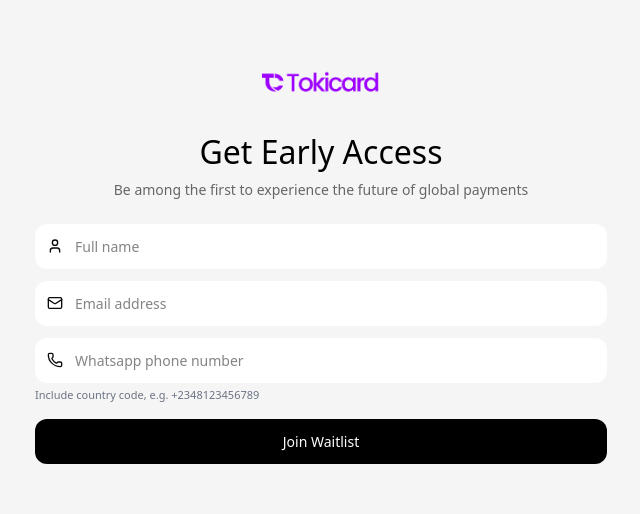
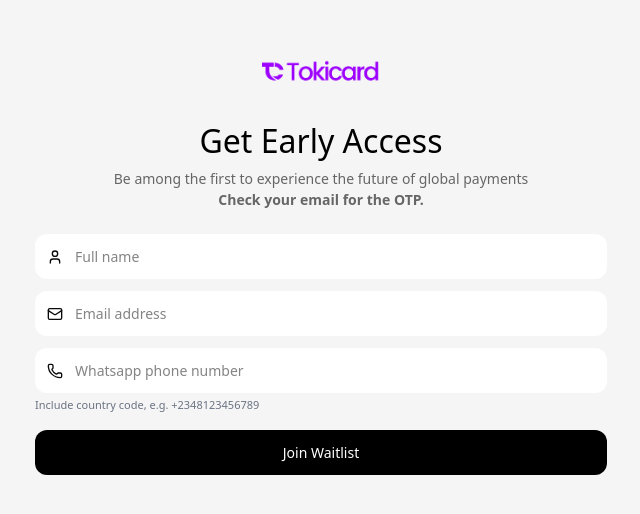
Before and after one commit to tokicardapp-cpu/tokicardapp, a React (Vite) app: page /waitlist in a window 1280 px wide. Shown: the part 120-634 px from the top of the page, without its empty margins (319-959 px from the left). Built offline with nearby package versions, Linux system fonts and the light colour scheme.

Commit message:
i just upgraded our email limit on resend

```diff
--- a/src/components/Waitlist.tsx
+++ b/src/components/Waitlist.tsx
@@ -223,7 +223,11 @@ export function WaitlistForm({ onSuccess, onLoadingStart }: WaitlistFormProps) {
           </h1>
           <p className="text-[13px] sm:text-[14px] text-center text-[#666666] mb-6 max-w-[420px]">
             Be among the first to experience the future of global payments
+             <p className="text-[13px] sm:text-[14px] text-center text-[#666666]  max-w-[420px] text-bold otptext">
+             Check your email for the OTP.
           </p>
+          </p>
+
 
           {referrer && (
             <p className="text-[14px] text-gray-600 mb-4">
--- a/src/components/landingpage.css
+++ b/src/components/landingpage.css
@@ -201,3 +201,6 @@ padding-bottom: 5px;
 color:#9D00FF;
 
 }
+.otptext{
+ font-weight: bolder;
+}
```
